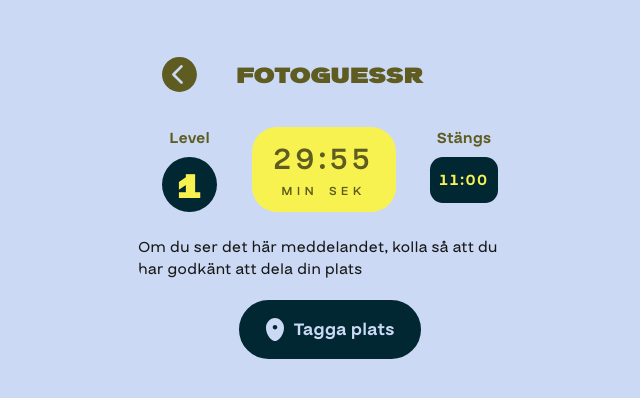
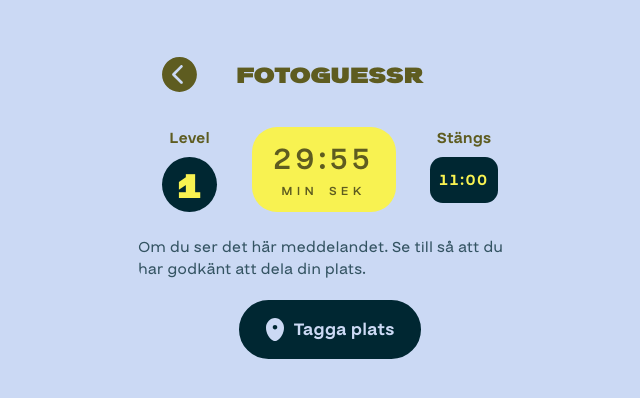
Before and after one commit to Skjesper/fotoguessr, a Next.js app: page /gamePage in a window 1280 px wide. Shown: the top 398 px of the page, without its empty margins (310-950 px from the left). Built offline with nearby package versions, Linux system fonts and the light colour scheme; no server answers.

Commit message:
some small changes

```diff
--- a/src/app/gamePage/page.js
+++ b/src/app/gamePage/page.js
@@ -202,7 +202,7 @@ function GamePageContent() {
                 progress={progress}
               />
             ) : (
-              <div>Om du ser det här meddelandet, kolla så att du har godkänt att dela din plats</div>
+              <div className={styles.infoMessage}>Om du ser det här meddelandet. Se till så att du har godkänt att dela din plats.</div>
             )}
           </div>
         </div>
--- a/src/app/gamePage/page.module.css
+++ b/src/app/gamePage/page.module.css
@@ -33,3 +33,8 @@
     justify-content: center;
     padding-top: 1.2rem;
 }
+
+.infoMessage {
+
+    color: var(--Midnight-blue-75);
+}
```
